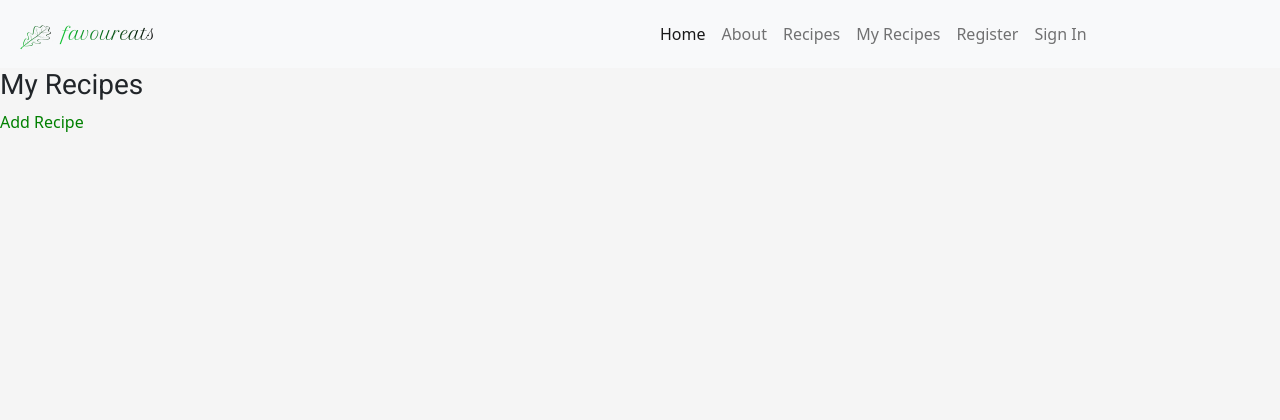
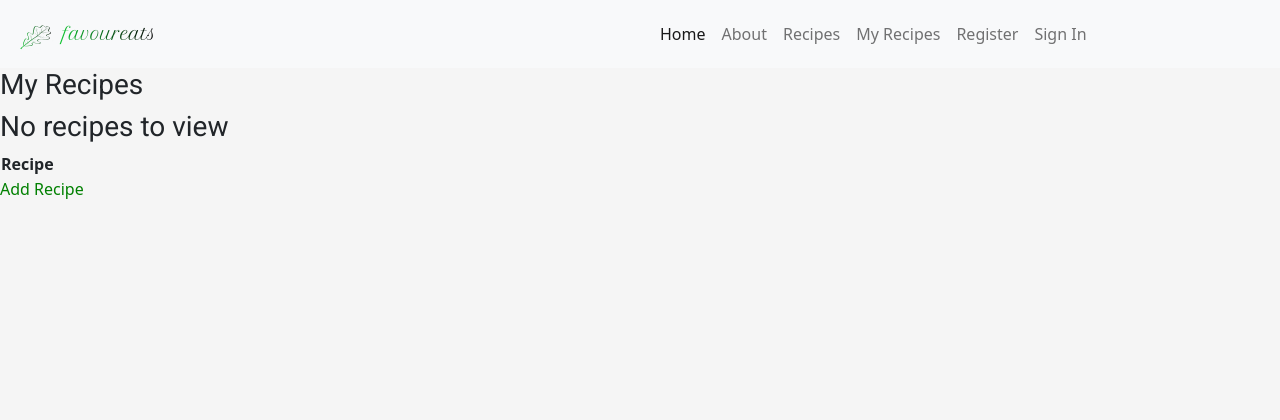
Before and after one commit to siobhanlgorman/favoureats, a Django app: page /myrecipes/ in a window 1280 px wide. Shown: the top 420 px of the page. Run offline with Django 3.2, Linux system fonts and the light colour scheme; data that the repository does not hold is empty.

Commit message:
Add table to myrecipes.html

```diff
--- a/templates/myrecipes.html
+++ b/templates/myrecipes.html
@@ -3,7 +3,27 @@
 {% block content %}
 
 <h3>My Recipes</h3>
-<a href="{#}">Add Recipe</a>
+
+<table>
+    <tr>
+        <th>Recipe</th>
+
+    </tr>
+
+    {% for recipe in recipes %}
+    <tr>
+        <td>{{ recipe.title }}</td>
+        <td><a href="{% url 'recipe' recipe.slug %}"></a></td>
+    </tr>
+    {% empty %}
+    <h3>No recipes to view</h3>
+    {% endfor %}
+
+
+
+</table>
+
+<a href="#">Add Recipe</a>
 
 
 
```
